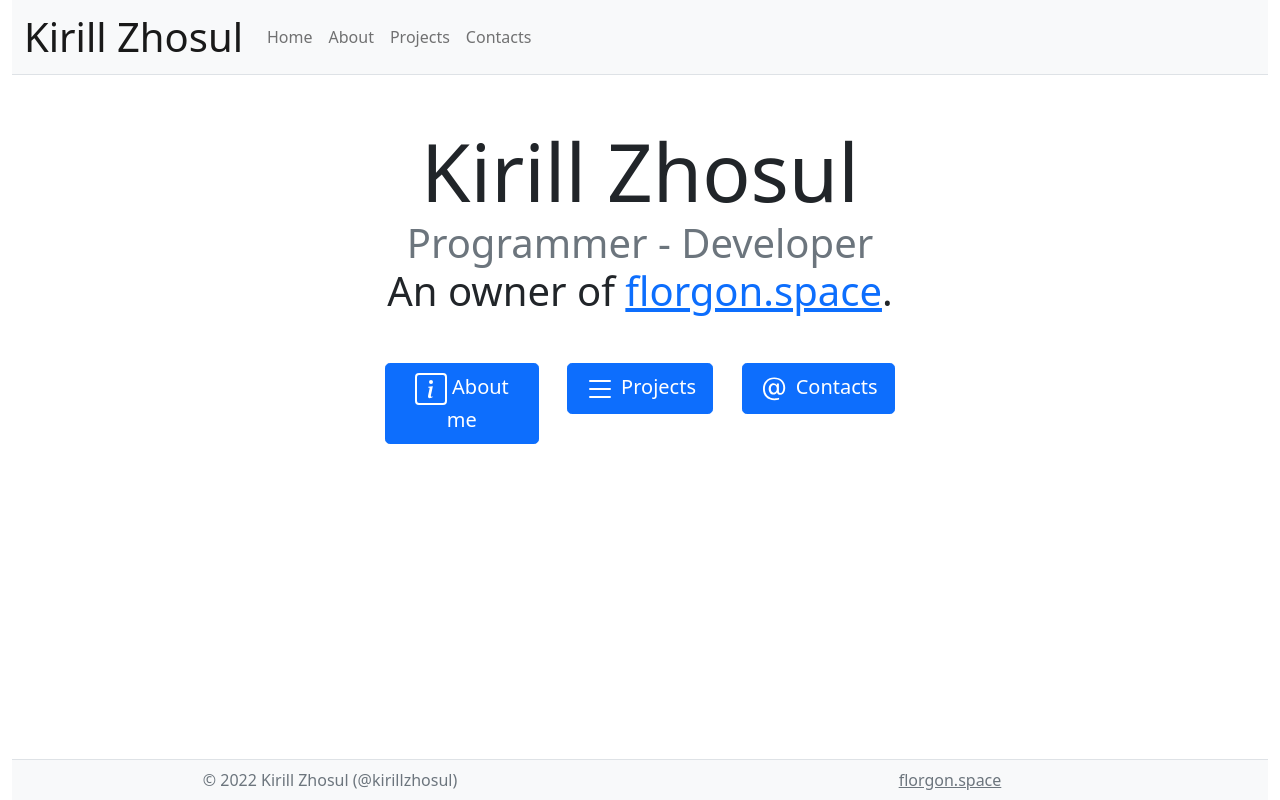
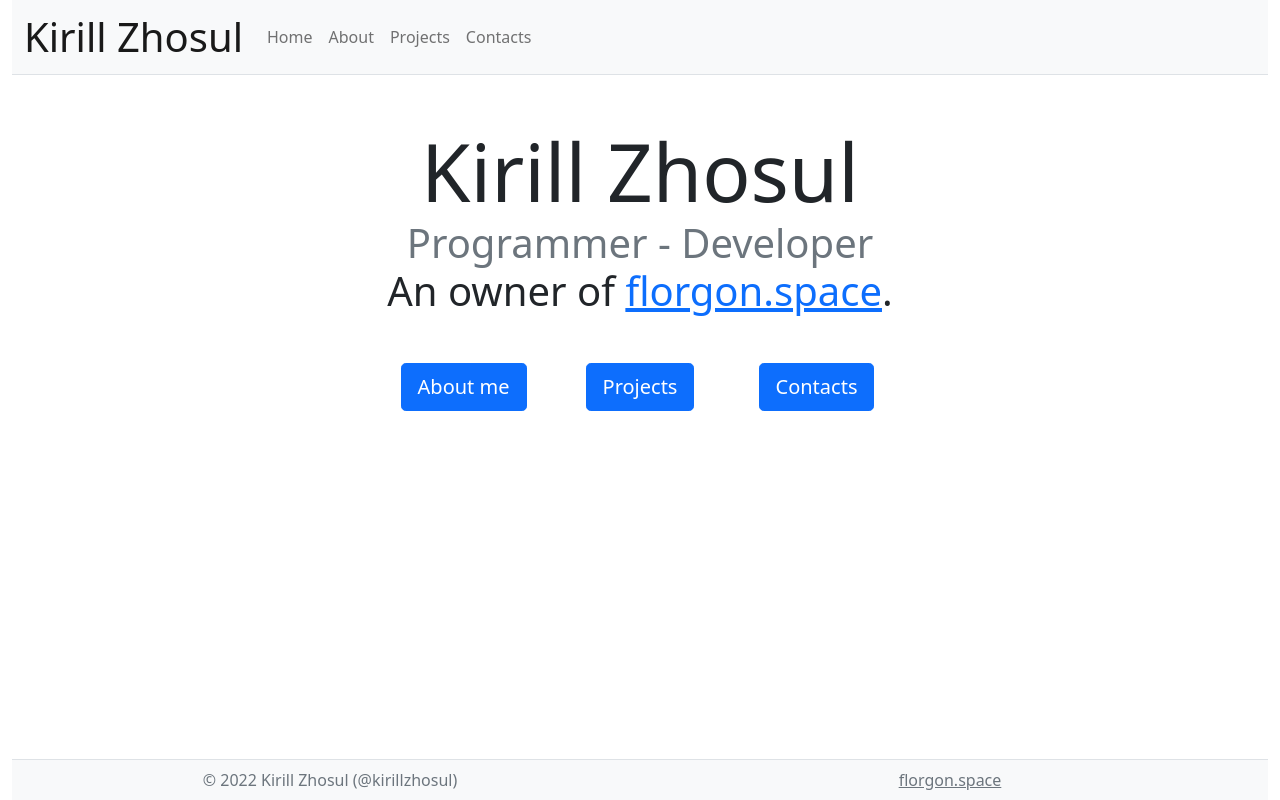
Before and after one commit to kirillzhosul/frontend, a React (Create React App) app in the folder src/: page / in a window 1280 px wide. Built offline with nearby package versions, Linux system fonts and the light colour scheme.

Commit message:
Remove icons

```diff
--- a/src/src/pages/HomePage.js
+++ b/src/src/pages/HomePage.js
@@ -18,23 +18,13 @@ const HomePage = function(){
                     </div>
                     <div className="row">
                         <div className="col"><Link to="/about" className="btn btn-lg btn-primary">
-                            <svg xmlns="http://www.w3.org/2000/svg" width="32" height="32" fill="currentColor" class="bi bi-info-square" viewBox="0 0 16 16">
-                                <path d="M14 1a1 1 0 0 1 1 1v12a1 1 0 0 1-1 1H2a1 1 0 0 1-1-1V2a1 1 0 0 1 1-1h12zM2 0a2 2 0 0 0-2 2v12a2 2 0 0 0 2 2h12a2 2 0 0 0 2-2V2a2 2 0 0 0-2-2H2z"/>
-                                <path d="m8.93 6.588-2.29.287-.082.38.45.083c.294.07.352.176.288.469l-.738 3.468c-.194.897.105 1.319.808 1.319.545 0 1.178-.252 1.465-.598l.088-.416c-.2.176-.492.246-.686.246-.275 0-.375-.193-.304-.533L8.93 6.588zM9 4.5a1 1 0 1 1-2 0 1 1 0 0 1 2 0z"/>
-                            </svg>
-                            &nbsp;About me
+                            About me
                         </Link></div>
                         <div className="col"><Link to="/projects" className="btn btn-lg btn-primary">
-                            <svg xmlns="http://www.w3.org/2000/svg" width="32" height="32" fill="currentColor" class="bi bi-list" viewBox="0 0 16 16">
-                                <path fill-rule="evenodd" d="M2.5 12a.5.5 0 0 1 .5-.5h10a.5.5 0 0 1 0 1H3a.5.5 0 0 1-.5-.5zm0-4a.5.5 0 0 1 .5-.5h10a.5.5 0 0 1 0 1H3a.5.5 0 0 1-.5-.5zm0-4a.5.5 0 0 1 .5-.5h10a.5.5 0 0 1 0 1H3a.5.5 0 0 1-.5-.5z"/>
-                            </svg>
-                            &nbsp;Projects
+                            Projects
                         </Link></div>
                         <div className="col"><Link to="/contacts" className="btn btn-lg btn-primary">
-                            <svg xmlns="http://www.w3.org/2000/svg" width="32" height="32" fill="currentColor" class="bi bi-at" viewBox="0 0 16 16">
-                                <path d="M13.106 7.222c0-2.967-2.249-5.032-5.482-5.032-3.35 0-5.646 2.318-5.646 5.702 0 3.493 2.235 5.708 5.762 5.708.862 0 1.689-.123 2.304-.335v-.862c-.43.199-1.354.328-2.29.328-2.926 0-4.813-1.88-4.813-4.798 0-2.844 1.921-4.881 4.594-4.881 2.735 0 4.608 1.688 4.608 4.156 0 1.682-.554 2.769-1.416 2.769-.492 0-.772-.28-.772-.76V5.206H8.923v.834h-.11c-.266-.595-.881-.964-1.6-.964-1.4 0-2.378 1.162-2.378 2.823 0 1.737.957 2.906 2.379 2.906.8 0 1.415-.39 1.709-1.087h.11c.081.67.703 1.148 1.503 1.148 1.572 0 2.57-1.415 2.57-3.643zm-7.177.704c0-1.197.54-1.907 1.456-1.907.93 0 1.524.738 1.524 1.907S8.308 9.84 7.371 9.84c-.895 0-1.442-.725-1.442-1.914z"/>
-                            </svg>
-                            &nbsp;Contacts
+                            Contacts
                         </Link></div>
                     </div>
                 </div>
```
